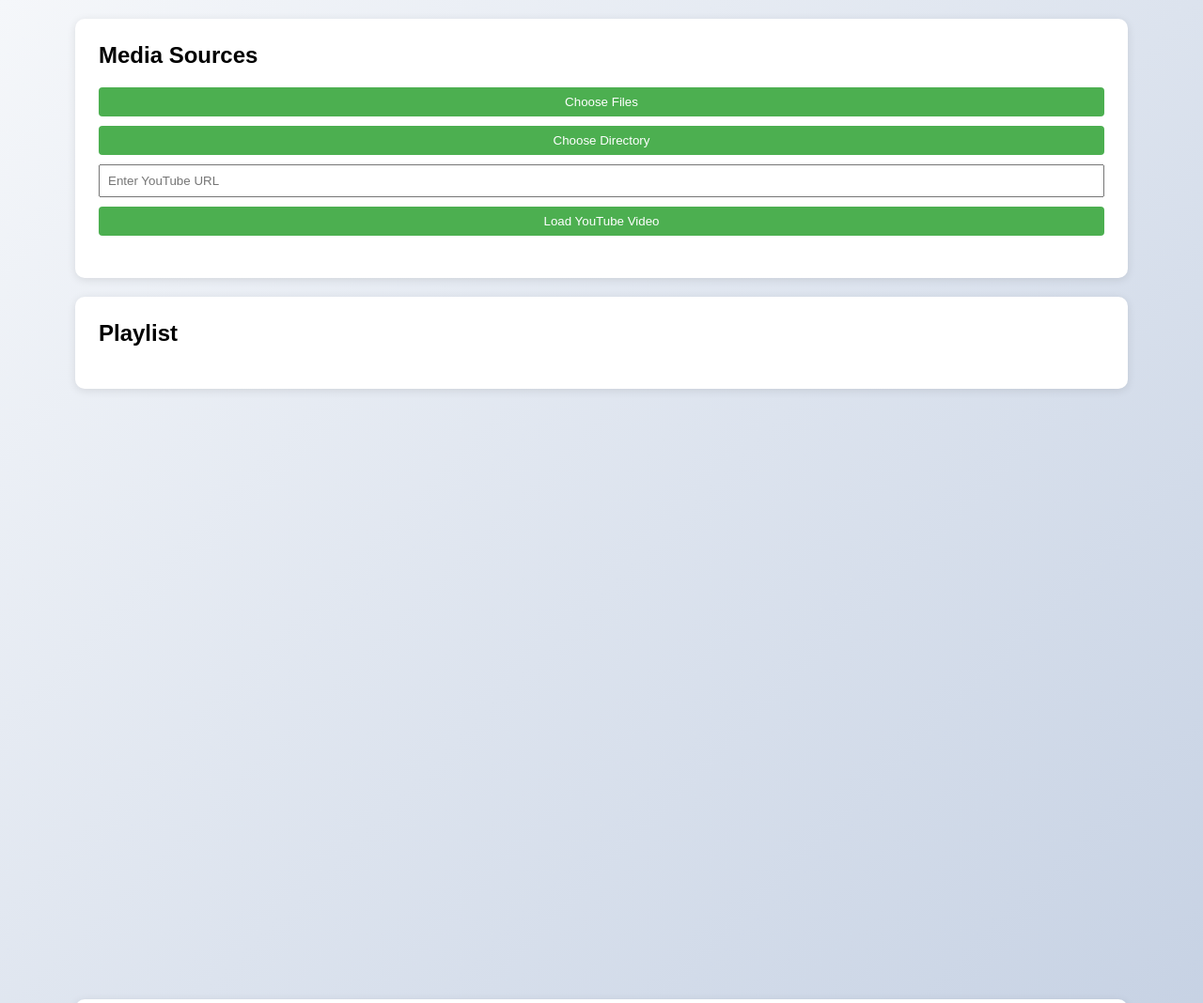
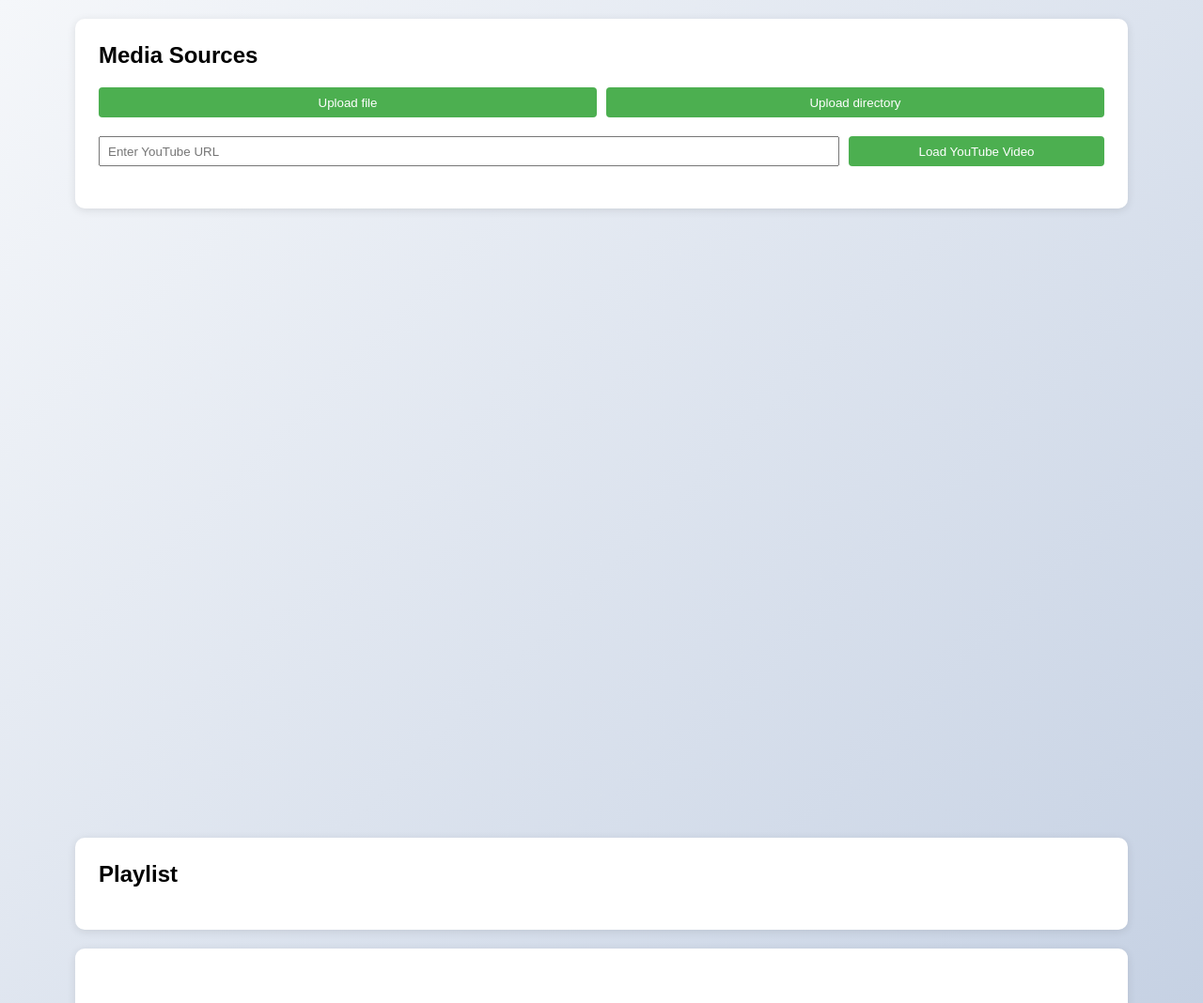
Before and after one commit to p145085/repeatMedia, a plain HTML site: page index.html in a window 1280 px wide. Shown: the top 1068 px of the page at 94% size. Drawn offline with Linux system fonts and the light colour scheme.

Commit message:
CSS Adjustments

```diff
--- a/index.html
+++ b/index.html
@@ -21,14 +21,9 @@
             max-width: 1160px;
             margin: 0 auto;
             padding: 20px;
-        }
-        #player-container {
-            width: 100%;
-            display: grid;
-            grid-template-columns: 300px 1fr;
-            grid-template-rows: auto 1fr;
+            display: flex;
+            flex-direction: column;
             gap: 20px;
-            margin-bottom: 20px;
         }
         .input-sources {
             width: 100%;
@@ -36,22 +31,38 @@
             background: white;
             border-radius: 10px;
             box-shadow: 0 2px 10px rgba(0,0,0,0.1);
-            margin-bottom: 20px;
+            margin-bottom: 0;
         }
-        .controls {
-            grid-column: 2;
-            grid-row: 1;
-            padding: 25px;
-            background: white;
-            border-radius: 10px;
-            box-shadow: 0 2px 10px rgba(0,0,0,0.1);
+        .input-row {
+            display: flex;
+            gap: 10px;
+            margin-bottom: 10px;
+        }
+        .input-row:last-child {
+            margin-bottom: 0;
+        }
+        .input-row #youtubeUrl {
+            flex: 3;
+            margin-bottom: 0;
+            padding: 4px 8px;
+            height: 32px;
+            box-sizing: border-box;
+        }
+        .input-row #loadYoutube {
+            flex: 1;
+            white-space: nowrap;
+            min-width: fit-content;
+        }
+        .input-row button {
+            white-space: nowrap;
         }
         #playerWrapper {
             width: 100%;
             max-width: 100%;
             overflow: hidden;
             position: relative;
-            aspect-ratio: 16/9; /* Maintains video aspect ratio */
+            aspect-ratio: 16/9;
+            margin-bottom: 0;
         }
         #playerWrapper iframe,
         #playerWrapper video,
@@ -121,9 +132,11 @@
             background: #4CAF50;
             color: white;
             border: none;
-            padding: 8px 16px;
+            padding: 4px 16px;
+            height: 32px;
             border-radius: 4px;
             cursor: pointer;
+            box-sizing: border-box;
         }
         button:hover {
             background: #45a049;
@@ -164,12 +177,11 @@
             display: none;
         }
         #playlist-container {
-            width: 100%;
+            flex: 1;
             padding: 25px;
             background: white;
             border-radius: 10px;
             box-shadow: 0 2px 10px rgba(0,0,0,0.1);
-            margin-bottom: 20px;
         }
         .playlist {
             max-height: 300px;
@@ -210,6 +222,17 @@
             width: 100%;
             margin-bottom: 10px;
         }
+        .controls-container {
+            display: flex;
+            gap: 20px;
+        }
+        #mediaControls {
+            flex: 1;
+            padding: 25px;
+            background: white;
+            border-radius: 10px;
+            box-shadow: 0 2px 10px rgba(0,0,0,0.1);
+        }
     </style>
 </head>
 <body>
@@ -217,12 +240,21 @@
     <div class="page-container">
         <div class="input-sources">
             <h1>Media Sources</h1>
-            <button id="filePickerButton">Choose Files</button>
-            <button id="directoryPickerButton">Choose Directory</button>
+            <div class="input-row">
+                <button id="filePickerButton">Upload file</button>
+                <button id="directoryPickerButton">Upload directory</button>
+            </div>
+            <div class="input-row">
                 <input type="text" id="youtubeUrl" placeholder="Enter YouTube URL">
                 <button id="loadYoutube">Load YouTube Video</button>
             </div>
+        </div>
 
+        <div id="playerWrapper">
+            <div id="youtubePlayer"></div>
+        </div>
+
+        <div class="controls-container">
             <div id="playlist-container">
                 <h1>Playlist</h1>
                 <div id="playlist" class="playlist">
@@ -230,7 +262,7 @@
                 </div>
             </div>
 
-        <div id="mediaControls" class="controls" style="display:none;">
+            <div id="mediaControls" style="display:none;">
                 <h1>Playback Controls</h1>
                 <div class="control-group">
                     <label for="start-time">Start Time:</label>
@@ -267,9 +299,6 @@
                     </label>
                 </div>
             </div>
-
-        <div id="playerWrapper">
-            <div id="youtubePlayer"></div>
         </div>
 
         <div class="wallet-info">
```
Lines whose indentation alone changed are shown as unchanged.
